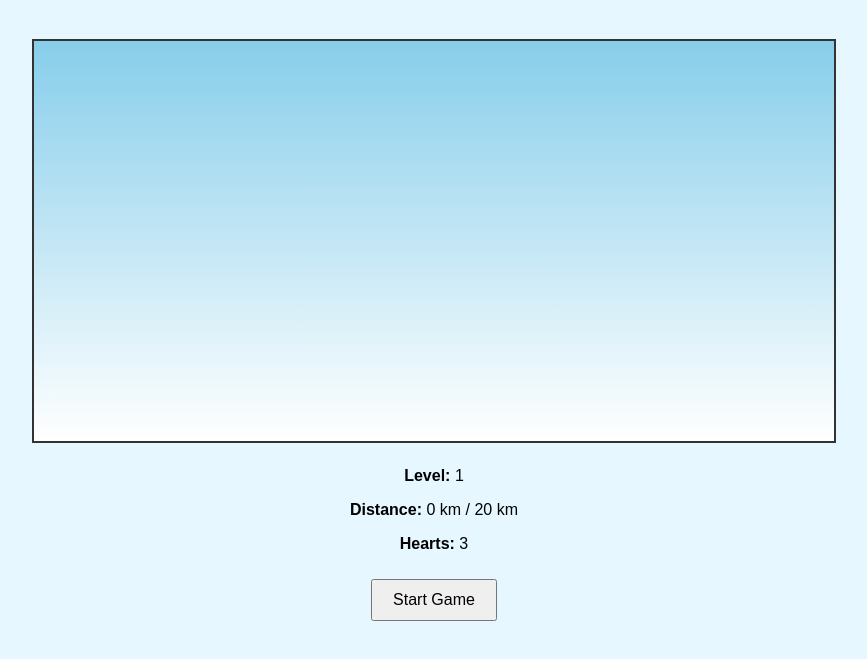
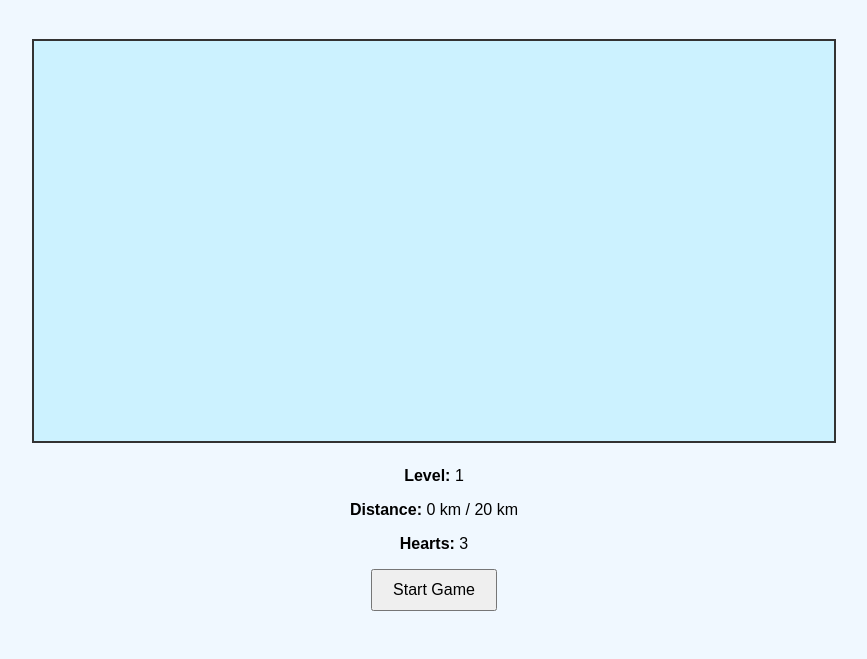
Before and after one commit to Shanthosh-pro/game_auto_rickshaw, a plain HTML site: page index.html in a window 1280 px wide. Shown: the part 61-720 px from the top of the page, without its empty margins (206-1073 px from the left). Drawn offline with Linux system fonts and the light colour scheme.

Commit message:
Update style.css

```diff
--- a/style.css
+++ b/style.css
@@ -1,6 +1,6 @@
 body {
   font-family: Arial, sans-serif;
-  background-color: #e6f7ff;
+  background-color: #f0f8ff;
   text-align: center;
   margin: 0;
   padding: 0;
@@ -8,7 +8,7 @@ body {
 
 canvas {
   border: 2px solid #333;
-  background: linear-gradient(#87ceeb, #fff);
+  background-color: #ccf2ff;
   margin-top: 20px;
 }
 
@@ -18,7 +18,6 @@ canvas {
 
 button {
   padding: 10px 20px;
-  margin: 10px;
   font-size: 16px;
   cursor: pointer;
 }
```
